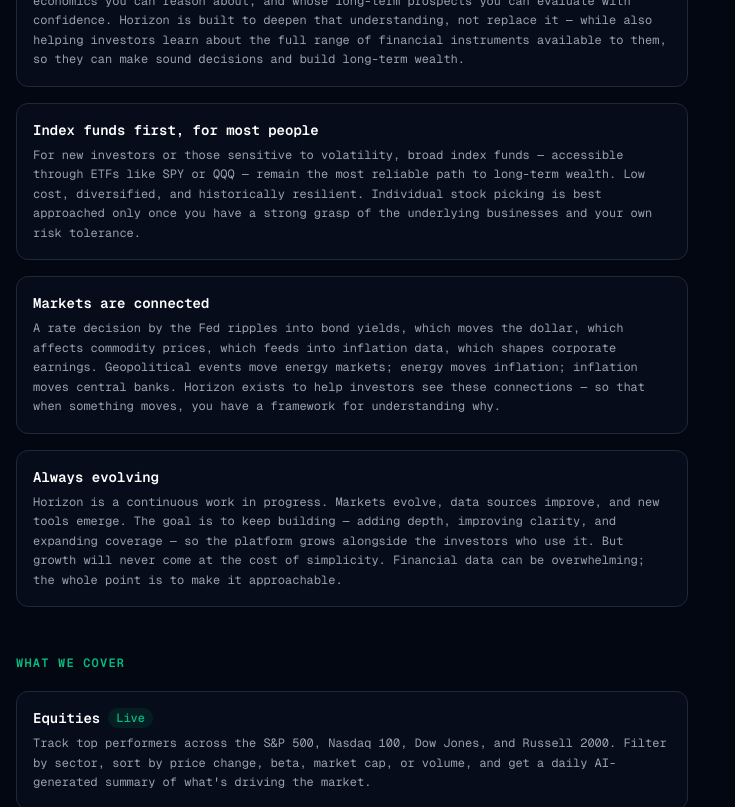
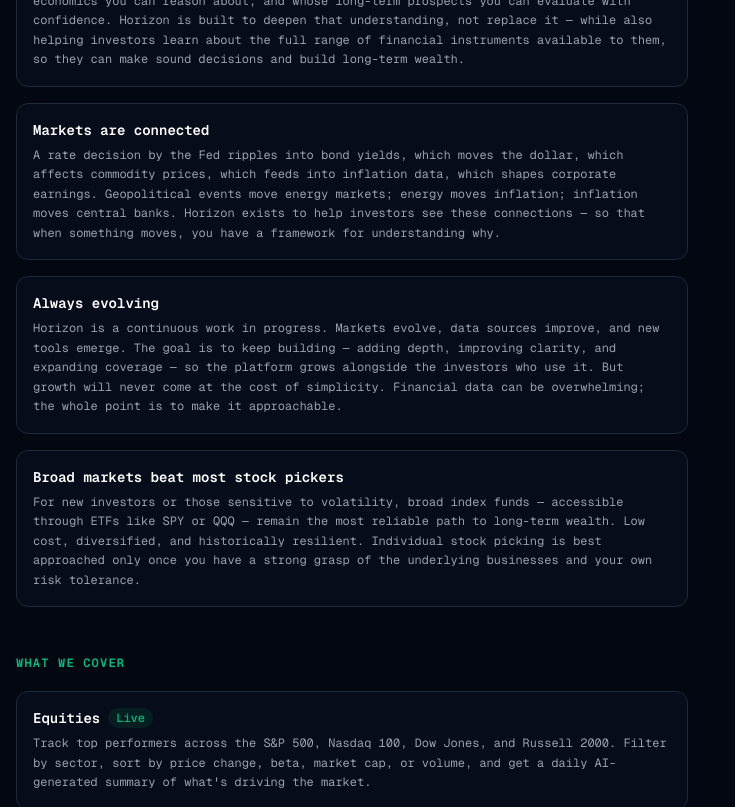
Before and after one commit to ShantanuBal/stock-app, a Next.js app: page /about in a window 1280 px wide. Shown: the part 600-1407 px from the top of the page, without its empty margins (0-735 px from the left). Built offline with nearby package versions, Linux system fonts and the light colour scheme; no server answers.

Commit message:
Update About page philosophy: reorder and rename index funds item
Moved "Index funds first, for most people" to the end of the philosophy list and renamed it to "Broad markets beat most stock pickers".

Co-Authored-By: Claude Sonnet 4.6 <noreply@anthropic.com>

```diff
--- a/app/about/page.tsx
+++ b/app/about/page.tsx
@@ -87,12 +87,6 @@ export default function AboutPage() {
             </p>
           </div>
           <div className="rounded-xl border border-gray-200 dark:border-gray-800 bg-white dark:bg-gray-900/30 p-4">
-            <p className="text-sm font-semibold text-gray-900 dark:text-white mb-1.5">Index funds first, for most people</p>
-            <p className="text-xs text-gray-500 dark:text-gray-400 leading-relaxed">
-              For new investors or those sensitive to volatility, broad index funds — accessible through ETFs like SPY or QQQ — remain the most reliable path to long-term wealth. Low cost, diversified, and historically resilient. Individual stock picking is best approached only once you have a strong grasp of the underlying businesses and your own risk tolerance.
-            </p>
-          </div>
-          <div className="rounded-xl border border-gray-200 dark:border-gray-800 bg-white dark:bg-gray-900/30 p-4">
             <p className="text-sm font-semibold text-gray-900 dark:text-white mb-1.5">Markets are connected</p>
             <p className="text-xs text-gray-500 dark:text-gray-400 leading-relaxed">
               A rate decision by the Fed ripples into bond yields, which moves the dollar, which affects commodity prices, which feeds into inflation data, which shapes corporate earnings. Geopolitical events move energy markets; energy moves inflation; inflation moves central banks. Horizon exists to help investors see these connections — so that when something moves, you have a framework for understanding why.
@@ -102,6 +96,12 @@ export default function AboutPage() {
             <p className="text-sm font-semibold text-gray-900 dark:text-white mb-1.5">Always evolving</p>
             <p className="text-xs text-gray-500 dark:text-gray-400 leading-relaxed">
               Horizon is a continuous work in progress. Markets evolve, data sources improve, and new tools emerge. The goal is to keep building — adding depth, improving clarity, and expanding coverage — so the platform grows alongside the investors who use it. But growth will never come at the cost of simplicity. Financial data can be overwhelming; the whole point is to make it approachable.
+            </p>
+          </div>
+          <div className="rounded-xl border border-gray-200 dark:border-gray-800 bg-white dark:bg-gray-900/30 p-4">
+            <p className="text-sm font-semibold text-gray-900 dark:text-white mb-1.5">Broad markets beat most stock pickers</p>
+            <p className="text-xs text-gray-500 dark:text-gray-400 leading-relaxed">
+              For new investors or those sensitive to volatility, broad index funds — accessible through ETFs like SPY or QQQ — remain the most reliable path to long-term wealth. Low cost, diversified, and historically resilient. Individual stock picking is best approached only once you have a strong grasp of the underlying businesses and your own risk tolerance.
             </p>
           </div>
         </div>
```
